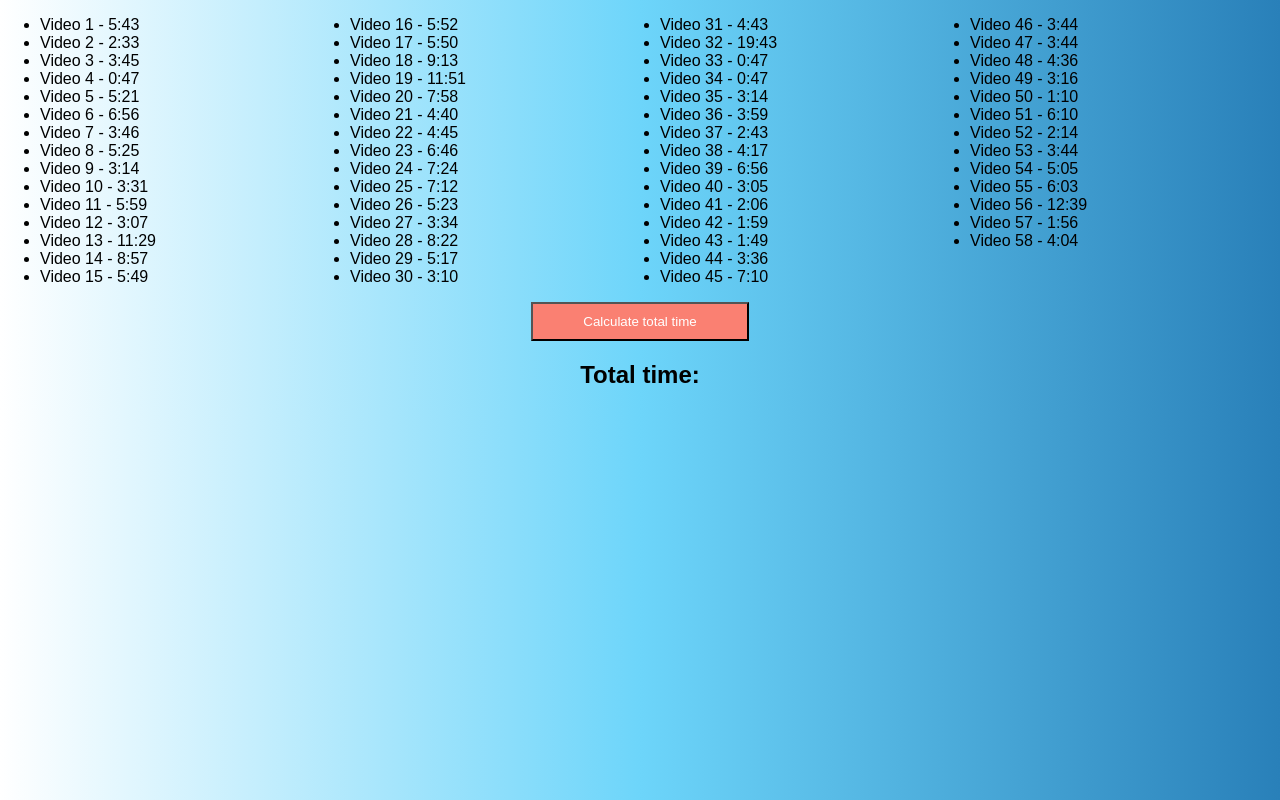
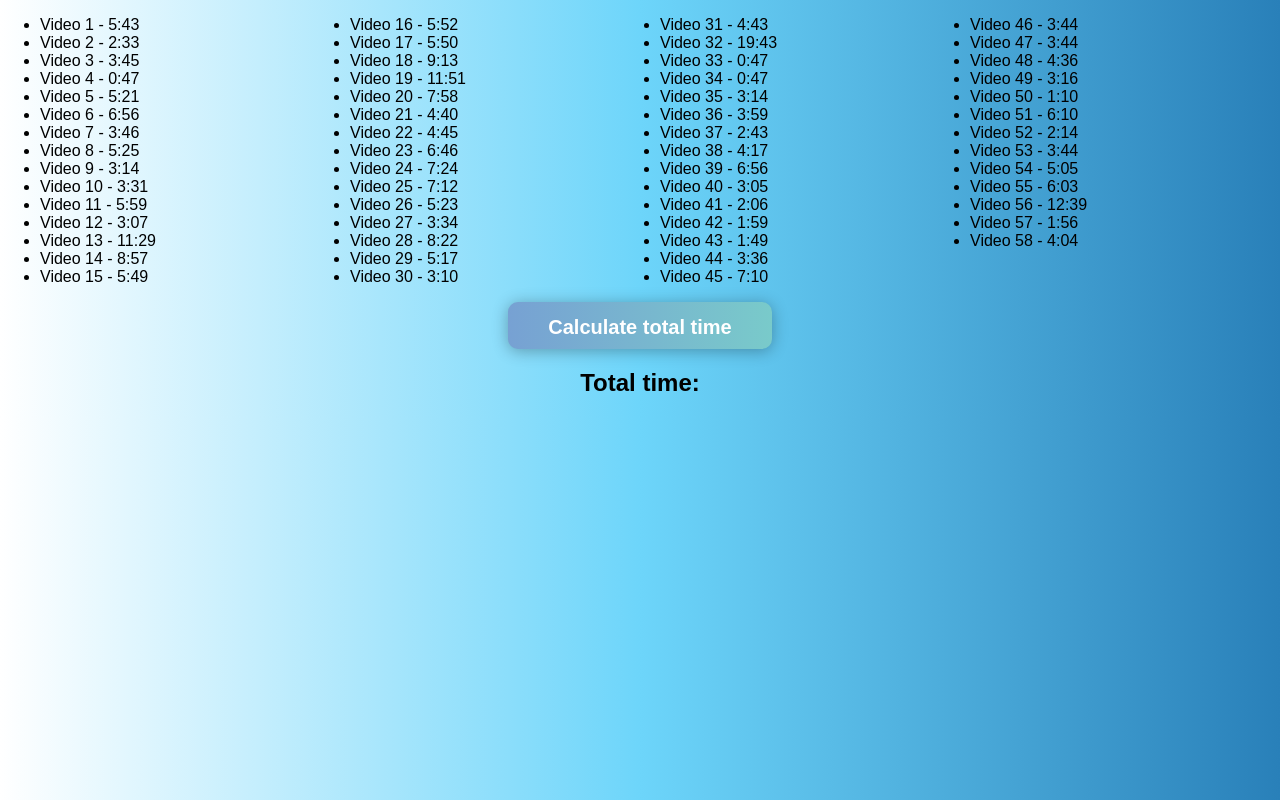
Before and after one commit to buihdk/javascript30, a plain HTML site: page tally-string-times-with-reduce/index.html in a window 1280 px wide. Drawn offline with Linux system fonts and the light colour scheme.

Commit message:
update css

```diff
--- a/tally-string-times-with-reduce/style.css
+++ b/tally-string-times-with-reduce/style.css
@@ -17,11 +17,23 @@ ul:after {
 }
 
 button {
-  background-color: salmon;
   color: white;
-  padding: 10px 50px;
+  background-image: linear-gradient(to right, #77A1D3 0%, #79CBCA 51%, #77A1D3 100%);
+  background-size: 200% auto;
+  transition: 0.5s;
+  display: block;
   margin: 0 auto;
-  display: block;
+  border: none;
+  border-radius: 10px;
+  padding: 14px 40px 10px;
+  font-size: 20px;
+  font-family: inherit;
+  font-weight: bold;
+  box-shadow: 0 2px 16px 0 rgba(0, 0, 0, 0.3);
+}
+
+button:hover, button:focus, button:active {
+  background-position: right center;
 }
 
 h2 {
```
